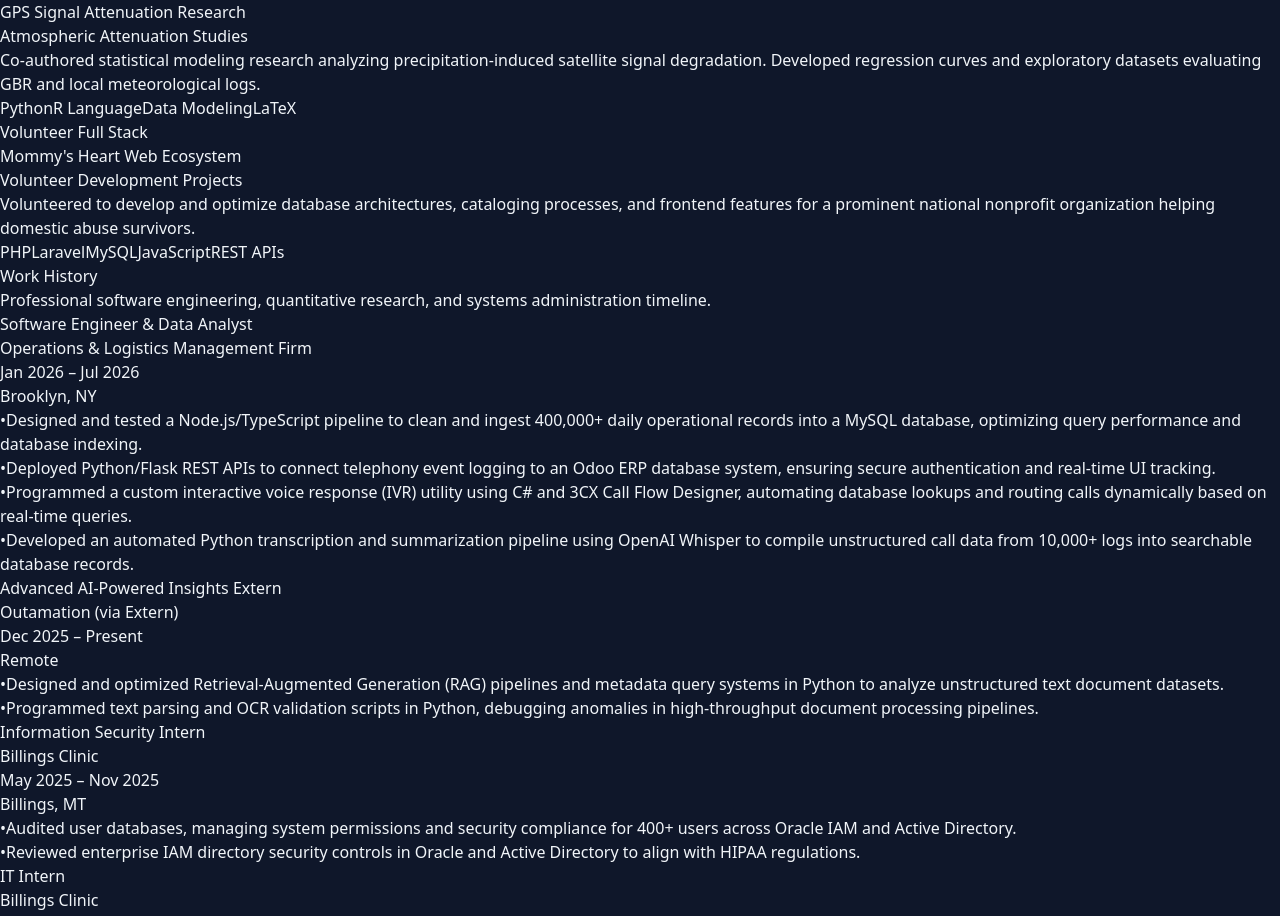
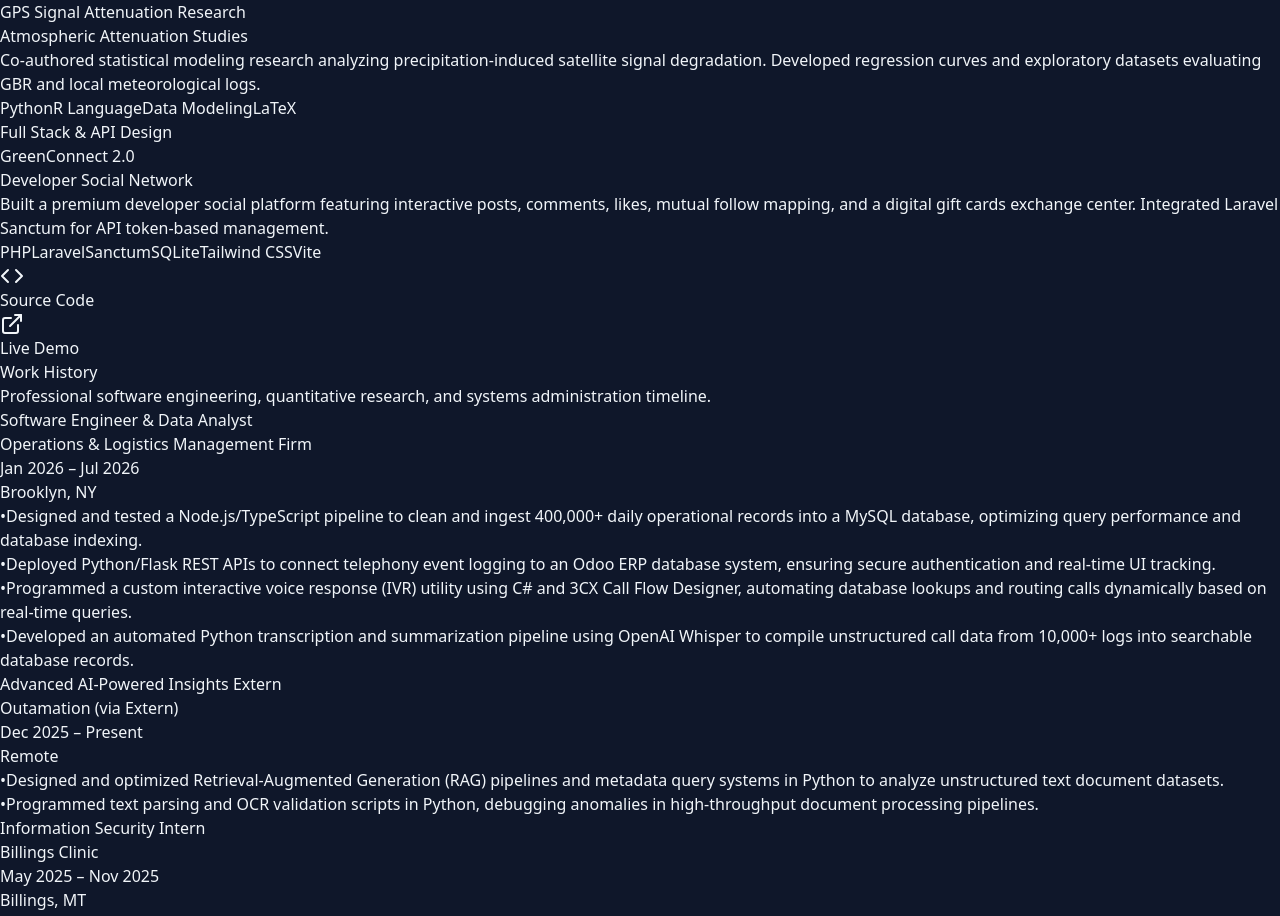
Before and after one commit to Ayjeren004/Ayjeren-portfolio, a React (Vite) app: page / in a window 1280 px wide. Shown: the part 5000-5916 px from the top of the page. Built offline with nearby package versions, Linux system fonts and the light colour scheme.

Commit message:
chore: add GreenConnect 2.0 card to portfolio

```diff
--- a/src/components/BentoGrid.jsx
+++ b/src/components/BentoGrid.jsx
@@ -85,12 +85,13 @@
       type: 'Quantitative Research'
     },
     {
-      title: 'Mommy\'s Heart Web Ecosystem',
-      tagline: 'Volunteer Development Projects',
-      desc: 'Volunteered to develop and optimize database architectures, cataloging processes, and frontend features for a prominent national nonprofit organization helping domestic abuse survivors.',
-      tech: ['PHP', 'Laravel', 'MySQL', 'JavaScript', 'REST APIs'],
-      github: '#',
-      type: 'Volunteer Full Stack'
+      title: 'GreenConnect 2.0',
+      tagline: 'Developer Social Network',
+      desc: 'Built a premium developer social platform featuring interactive posts, comments, likes, mutual follow mapping, and a digital gift cards exchange center. Integrated Laravel Sanctum for API token-based management.',
+      tech: ['PHP', 'Laravel', 'Sanctum', 'SQLite', 'Tailwind CSS', 'Vite'],
+      github: 'https://github.com/Ayjeren004/GreenConnect2',
+      demo: 'http://127.0.0.1:8001',
+      type: 'Full Stack & API Design'
     }
   ];
 
```
